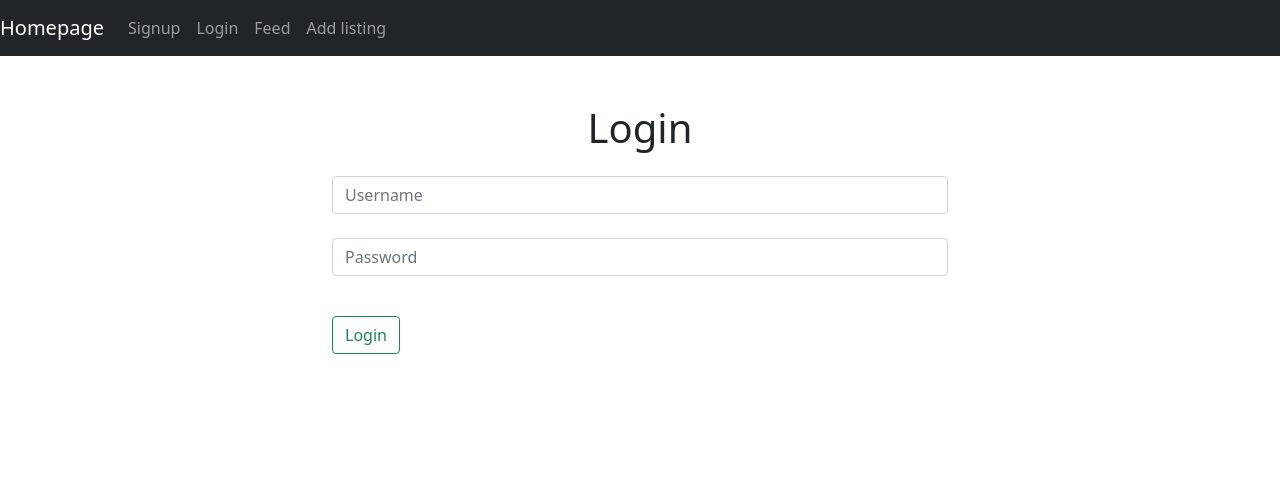
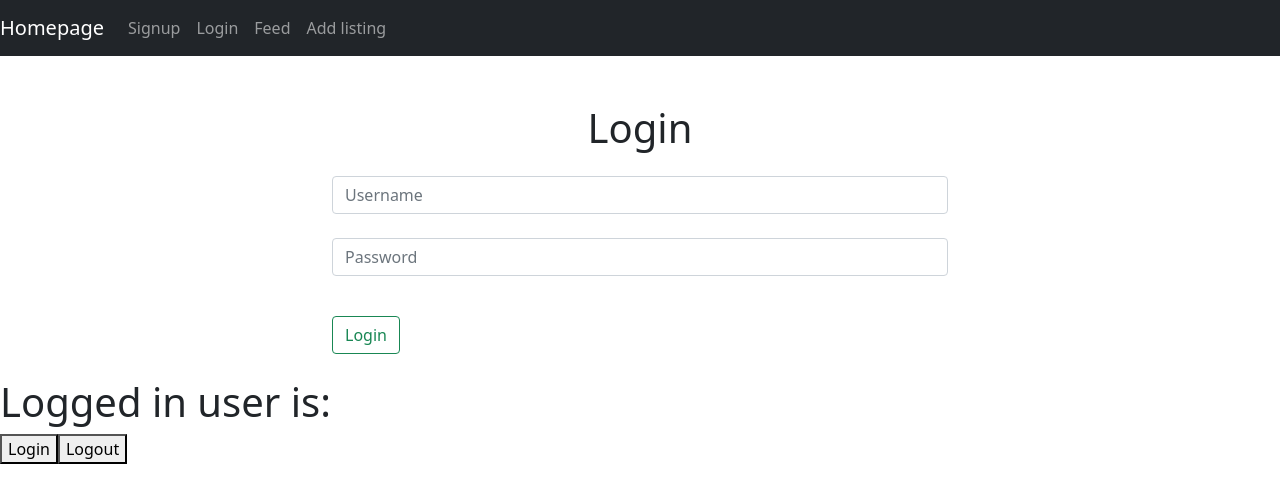
Before and after one commit to Nicola-Carroll/tech_for_good, a React (Create React App) app in the folder client/: page /login in a window 1280 px wide. Shown: the top 502 px of the page. Built offline with nearby package versions, Linux system fonts and the light colour scheme; no server answers.

Commit message:
print logged in user id

```diff
--- a/client/src/App.js
+++ b/client/src/App.js
@@ -5,7 +5,7 @@ import 'bootstrap/dist/css/bootstrap.min.css';
 import Navbar from './components/navbar.component';
 import Homepage from './pages/homepage.component';
 import Signup from './pages/create-user.component';
-import Login from './pages/login.component';
+import Login from './pages/Login.component';
 import CreateListing from './pages/CreateListing';
 import ViewListings from './pages/view-listings.component';
 
@@ -15,13 +15,29 @@ export default class App extends Component {
   constructor(props) {
     super(props);
     this.state = {
-      user: 'hello',
+      user: null,
     };
+
+    this.login = this.login.bind(this);
+    this.logout = this.logout.bind(this);
+  }
+
+  login(newUser) {
+    this.setState({ user: newUser });
+  }
+
+  logout() {
+    this.setState({ user: null });
   }
 
   render() {
+    const value = {
+      user: this.state.user,
+      loginUser: this.login,
+      logoutUser: this.logout,
+    };
     return (
-      <userContext.Provider value={this.state.user}>
+      <userContext.Provider value={value}>
         <Router>
           <Navbar />
           <br />
--- a/client/src/components/login-form.component.js
+++ b/client/src/components/login-form.component.js
@@ -3,7 +3,7 @@ import React, { useState } from 'react';
 
 const { REACT_APP_ENDPOINT } = process.env;
 
-export default function LoginForm() {
+export default function LoginForm(props) {
   function handleSubmit(e) {
     e.preventDefault();
 
@@ -14,7 +14,8 @@ export default function LoginForm() {
       })
       .then((response) => {
         if (response.data._id) {
-          window.location = '/feed';
+          props.updateUser(response.data._id);
+          // window.location = '/feed';
         } else {
           alert(response.data);
         }
--- a/client/src/pages/create-user.component.js
+++ b/client/src/pages/create-user.component.js
@@ -54,10 +54,16 @@ export default class Signup extends Component {
           >
             I am a restaurant
           </button>
+          <userContext.Consumer>
+            {({ user }) => {
+              return (
+                <>
+                  <h1>Logged in user is: {user}</h1>
+                </>
+              );
+            }}
+          </userContext.Consumer>
         </div>
-        <userContext.Consumer>
-          {(value) => <h1>{value}</h1>}
-        </userContext.Consumer>
         {form}
       </div>
     );
--- a/client/src/pages/login.component.js
+++ b/client/src/pages/login.component.js
@@ -1,13 +1,57 @@
 import React, { Component } from 'react';
 import LoginForm from '../components/login-form.component.js';
+import { userContext } from '../App.js';
 
 export default class Login extends Component {
+  constructor(props) {
+    super(props);
+    this.state = {
+      loggedInUser: null,
+    };
+
+    this.loggedInUser = this.loggedInUser.bind(this);
+  }
+
+  loggedInUser(user) {
+    this.setState({ loggedInUser: user });
+    console.log(this.state.loggedInUser);
+  }
+
+  // renderLoggedInUser() {
+  //   return (
+  //     <userContext.Consumer>
+  //       {({ user, loginUser, logoutUser }) => {
+  //         return (
+  //           <>
+  //             <h1>Logged in user is: {user}</h1>
+  //           </>
+  //         );
+  //       }}
+  //     </userContext.Consumer>
+  //   );
+  // }
+
   render() {
     return (
-      <div className="m-4">
-        <h1 className="text-center">Login</h1>
-        <LoginForm />
-      </div>
+      <>
+        <div className="m-4">
+          <h1 className="text-center">Login</h1>
+          <LoginForm updateUser={this.loggedInUser} />
+        </div>
+        <userContext.Consumer>
+          {({ user, loginUser, logoutUser }) => {
+            return (
+              <>
+                <h1>Logged in user is: {user}</h1>
+                <button onClick={() => loginUser(this.state.loggedInUser)}>
+                  Login
+                </button>
+                <button onClick={() => logoutUser()}>Logout</button>
+              </>
+            );
+          }}
+        </userContext.Consumer>
+      </>
     );
   }
 }
```
